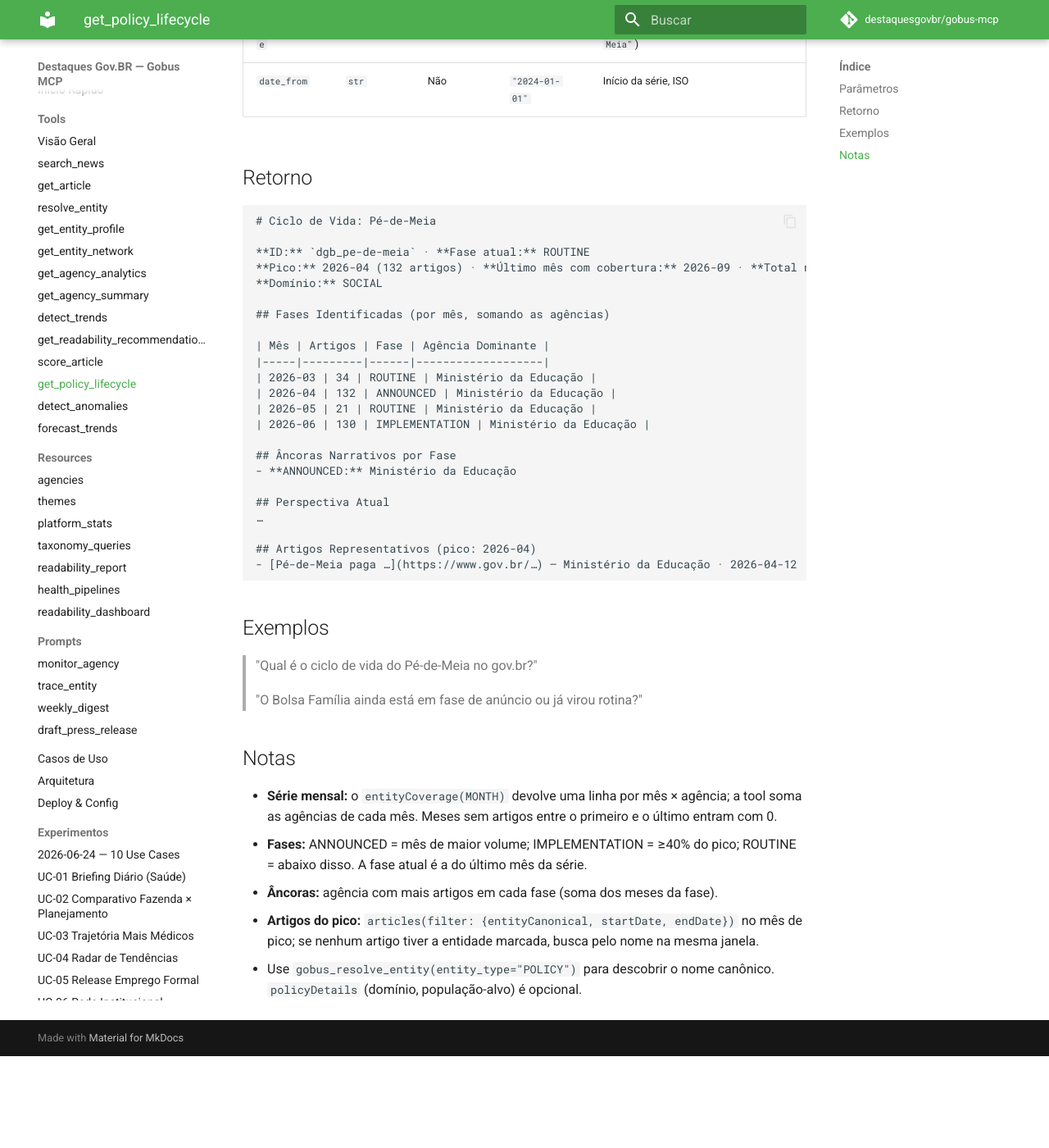
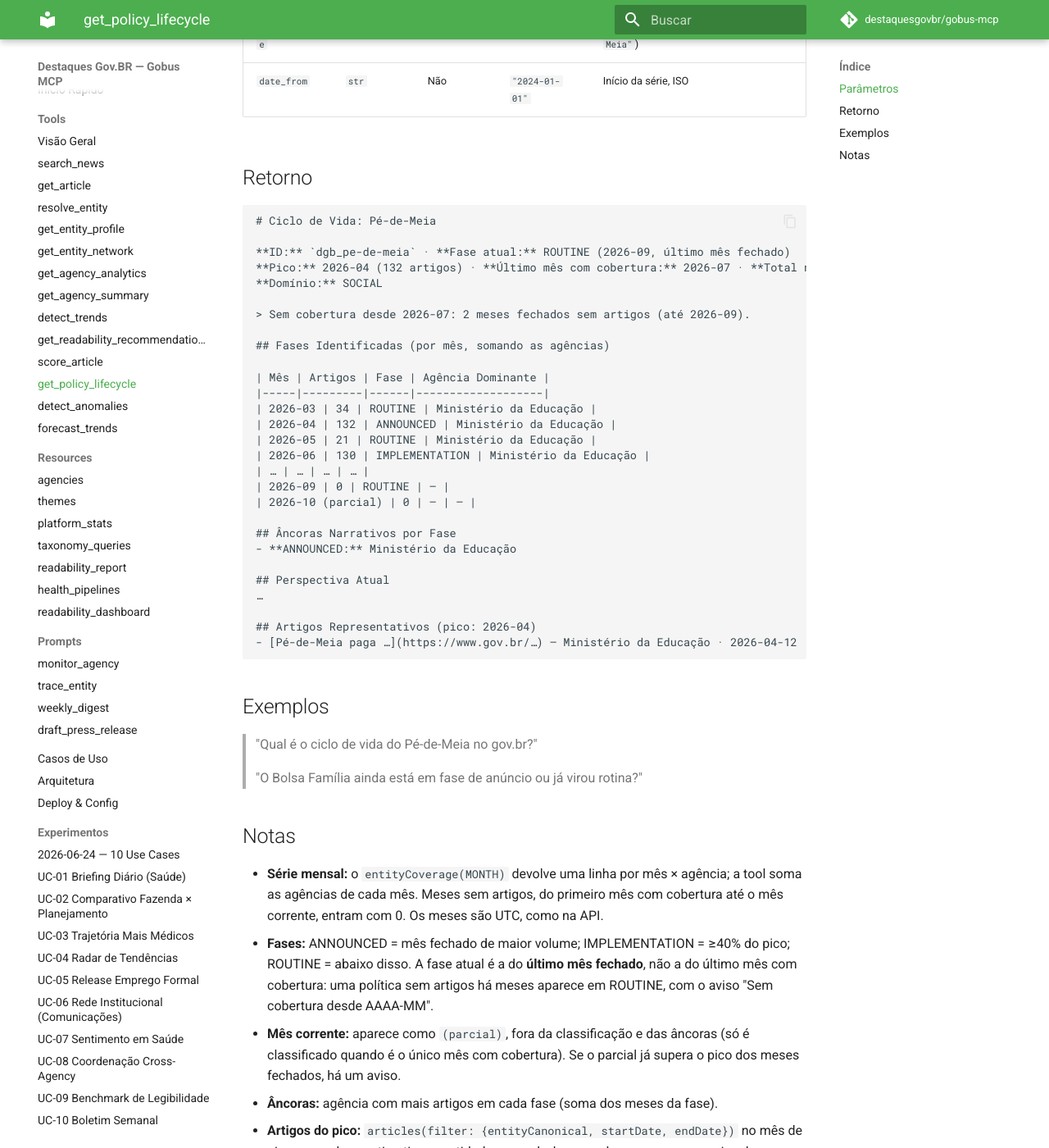
Before and after one commit to destaquesgovbr/gobus-mcp, an MkDocs documentation site: the page built from docs/tools/get-policy-lifecycle.md, in a window 1280 px wide and 1400 px high, scrolled down 357 px. Shown: the whole window at 82% size. Built offline with MkDocs 1.6.1 and Material for MkDocs 9.7.7, drawn with Linux system fonts in a browser that asks for light colours; comment, search, counter and statistics services are not loaded; before the commit the page ends 1645 px from its top, so only the background shows below that.

Commit message:
docs: get_policy_lifecycle com fase do último mês fechado, mês corrente parcial e aviso de cobertura parada

````diff
--- a/docs/tools/get-policy-lifecycle.md
+++ b/docs/tools/get-policy-lifecycle.md
@@ -14,9 +14,11 @@
 ```
 # Ciclo de Vida: Pé-de-Meia
 
-**ID:** `dgb_pe-de-meia` · **Fase atual:** ROUTINE
-**Pico:** 2026-04 (132 artigos) · **Último mês com cobertura:** 2026-09 · **Total no período:** 824 artigos
+**ID:** `dgb_pe-de-meia` · **Fase atual:** ROUTINE (2026-09, último mês fechado)
+**Pico:** 2026-04 (132 artigos) · **Último mês com cobertura:** 2026-07 · **Total no período:** 824 artigos
 **Domínio:** SOCIAL
+
+> Sem cobertura desde 2026-07: 2 meses fechados sem artigos (até 2026-09).
 
 ## Fases Identificadas (por mês, somando as agências)
 
@@ -26,6 +28,9 @@
 | 2026-04 | 132 | ANNOUNCED | Ministério da Educação |
 | 2026-05 | 21 | ROUTINE | Ministério da Educação |
 | 2026-06 | 130 | IMPLEMENTATION | Ministério da Educação |
+| … | … | … | … |
+| 2026-09 | 0 | ROUTINE | — |
+| 2026-10 (parcial) | 0 | — | — |
 
 ## Âncoras Narrativos por Fase
 - **ANNOUNCED:** Ministério da Educação
@@ -45,8 +50,9 @@
 
 ## Notas
 
-- **Série mensal:** o `entityCoverage(MONTH)` devolve uma linha por mês × agência; a tool soma as agências de cada mês. Meses sem artigos entre o primeiro e o último entram com 0.
-- **Fases:** ANNOUNCED = mês de maior volume; IMPLEMENTATION = ≥40% do pico; ROUTINE = abaixo disso. A fase atual é a do último mês da série.
+- **Série mensal:** o `entityCoverage(MONTH)` devolve uma linha por mês × agência; a tool soma as agências de cada mês. Meses sem artigos, do primeiro mês com cobertura até o mês corrente, entram com 0. Os meses são UTC, como na API.
+- **Fases:** ANNOUNCED = mês fechado de maior volume; IMPLEMENTATION = ≥40% do pico; ROUTINE = abaixo disso. A fase atual é a do **último mês fechado**, não a do último mês com cobertura: uma política sem artigos há meses aparece em ROUTINE, com o aviso "Sem cobertura desde AAAA-MM".
+- **Mês corrente:** aparece como `(parcial)`, fora da classificação e das âncoras (só é classificado quando é o único mês com cobertura). Se o parcial já supera o pico dos meses fechados, há um aviso.
 - **Âncoras:** agência com mais artigos em cada fase (soma dos meses da fase).
 - **Artigos do pico:** `articles(filter: {entityCanonical, startDate, endDate})` no mês de pico; se nenhum artigo tiver a entidade marcada, busca pelo nome na mesma janela.
 - Use `gobus_resolve_entity(entity_type="POLICY")` para descobrir o nome canônico. `policyDetails` (domínio, população-alvo) é opcional.
````
